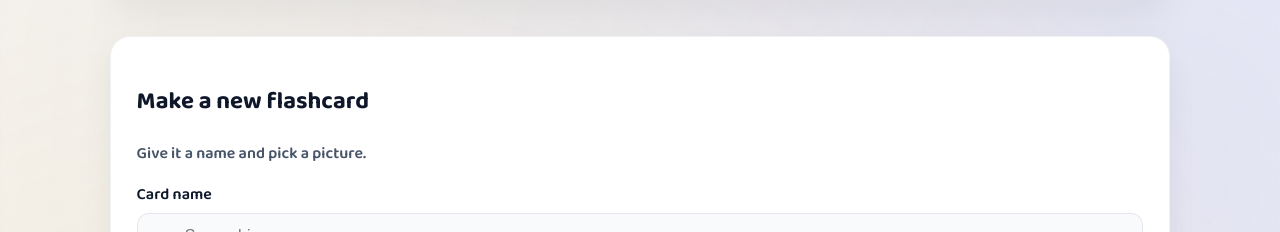
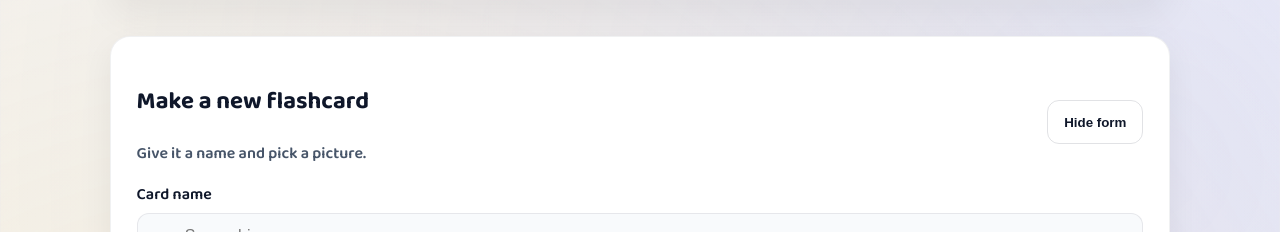
Before and after one commit to dbaxterbchain/kids-flashcards, a React (Vite) app: page / in a window 1280 px wide. Shown: the part 420-652 px from the top of the page. Built offline with nearby package versions, Linux system fonts and the light colour scheme.

Commit message:
added collapse on CardForm

```diff
--- a/src/App.tsx
+++ b/src/App.tsx
@@ -19,6 +19,7 @@ export default function App() {
   const [uploadError, setUploadError] = useState<string | null>(null);
   const [editingId, setEditingId] = useState<string | null>(null);
   const [showActions, setShowActions] = useState(true);
+  const [cardFormOpen, setCardFormOpen] = useState(true);
   const [loading, setLoading] = useState(true);
   const [selectedSetIds, setSelectedSetIds] = useState<string[]>([]);
   const [newSetName, setNewSetName] = useState('');
@@ -40,14 +41,15 @@ export default function App() {
   useEffect(() => {
     let cancelled = false;
     const loadData = async () => {
+      // Load cards and sets from IndexedDB
       try {
         const { cards: storedCards, sets: storedSets, visibleSetIds: defaults } = await loadCardsAndSets();
         if (cancelled) return;
+
         setCards(storedCards);
         setSets(storedSets);
         setVisibleSetIds(defaults);
       } catch (error) {
-        console.error('Failed to load cards from IndexedDB', error);
         if (!cancelled) {
           setCards(defaultCards);
           setSets(defaultSets);
@@ -64,7 +66,7 @@ export default function App() {
       cancelled = true;
       resetRecording();
     };
-  }, [resetRecording]);
+  }, []);
 
   const availableSets = useMemo(() => {
     const base = [...sets];
@@ -77,6 +79,7 @@ export default function App() {
 
   const filteredCards = useMemo(() => {
     if (visibleSetIds.length === 0) return [];
+
     const sorted = [...cards].sort((a, b) => b.createdAt - a.createdAt);
     return sorted.filter((card) => {
       const cardSets = card.setIds ?? [];
@@ -192,14 +195,20 @@ export default function App() {
   };
 
   const toggleVisibleSet = (setId: string) => {
-    setVisibleSetIds((current) => (current.includes(setId) ? current.filter((id) => id !== setId) : [...current, setId]));
+    setVisibleSetIds((current) => (current.includes(setId)
+    ? current.filter((id) => id !== setId)
+    : [...current, setId]));
   };
 
-  const selectAllVisibleSets = () => setVisibleSetIds(availableSets.map((set) => set.id));
+  const selectAllVisibleSets = () => {
+    console.log('Selecting all sets');
+    setVisibleSetIds(availableSets.map((set) => set.id));
+  };
 
   const clearVisibleSets = () => setVisibleSetIds([]);
 
   const handleEdit = (card: FlashcardData) => {
+    setCardFormOpen(true);
     setEditingId(card.id);
     setName(card.name);
     setImageData(card.imageUrl);
@@ -258,6 +267,8 @@ export default function App() {
         onStopRecording={stopRecording}
         onAudioFileChange={handleAudioFileChange}
         onClearAudio={resetRecording}
+        isOpen={cardFormOpen}
+        onToggleOpen={() => setCardFormOpen((open) => !open)}
       />
 
       <section className="gallery">
--- a/src/components/CardForm.tsx
+++ b/src/components/CardForm.tsx
@@ -25,6 +25,8 @@ type CardFormProps = {
   onStopRecording: () => void;
   onAudioFileChange: (files: FileList | null) => void;
   onClearAudio: () => void;
+  isOpen: boolean;
+  onToggleOpen: () => void;
 };
 
 export function CardForm({
@@ -51,14 +53,29 @@ export function CardForm({
   onStopRecording,
   onAudioFileChange,
   onClearAudio,
+  isOpen,
+  onToggleOpen,
 }: CardFormProps) {
   return (
     <section className="card-maker">
       <div className="card-maker__panel">
+        <div className="card-maker__header">
+          <div>
             <h2>{editingId ? 'Edit your flashcard' : 'Make a new flashcard'}</h2>
+            {isOpen && (
               <p className="form-hint">
                 {editingId ? 'Update the details and save changes.' : 'Give it a name and pick a picture.'}
               </p>
+            )}
+          </div>
+          <button type="button" className="ghost" onClick={onToggleOpen} aria-expanded={isOpen}>
+            {isOpen ? 'Hide form' : 'Show form'}
+          </button>
+        </div>
+
+        {!isOpen && <p className="small-muted">Open the form to add or edit flashcards.</p>}
+
+        {isOpen && (
           <form ref={formRef} onSubmit={onSubmit} className="card-form">
             <label className="field">
               <span>Card name</span>
@@ -176,6 +193,7 @@ export function CardForm({
               </button>
             </div>
           </form>
+        )}
       </div>
     </section>
   );
--- a/src/styles/index.css
+++ b/src/styles/index.css
@@ -137,6 +137,13 @@ body {
   padding: 1.6rem;
   border: 1px solid rgba(15, 23, 42, 0.06);
   box-shadow: 0 12px 30px rgba(0, 0, 0, 0.06);
+}
+
+.card-maker__header {
+  display: flex;
+  justify-content: space-between;
+  align-items: center;
+  gap: 0.75rem;
 }
 
 .card-form {
```
Lines whose indentation alone changed are shown as unchanged.
